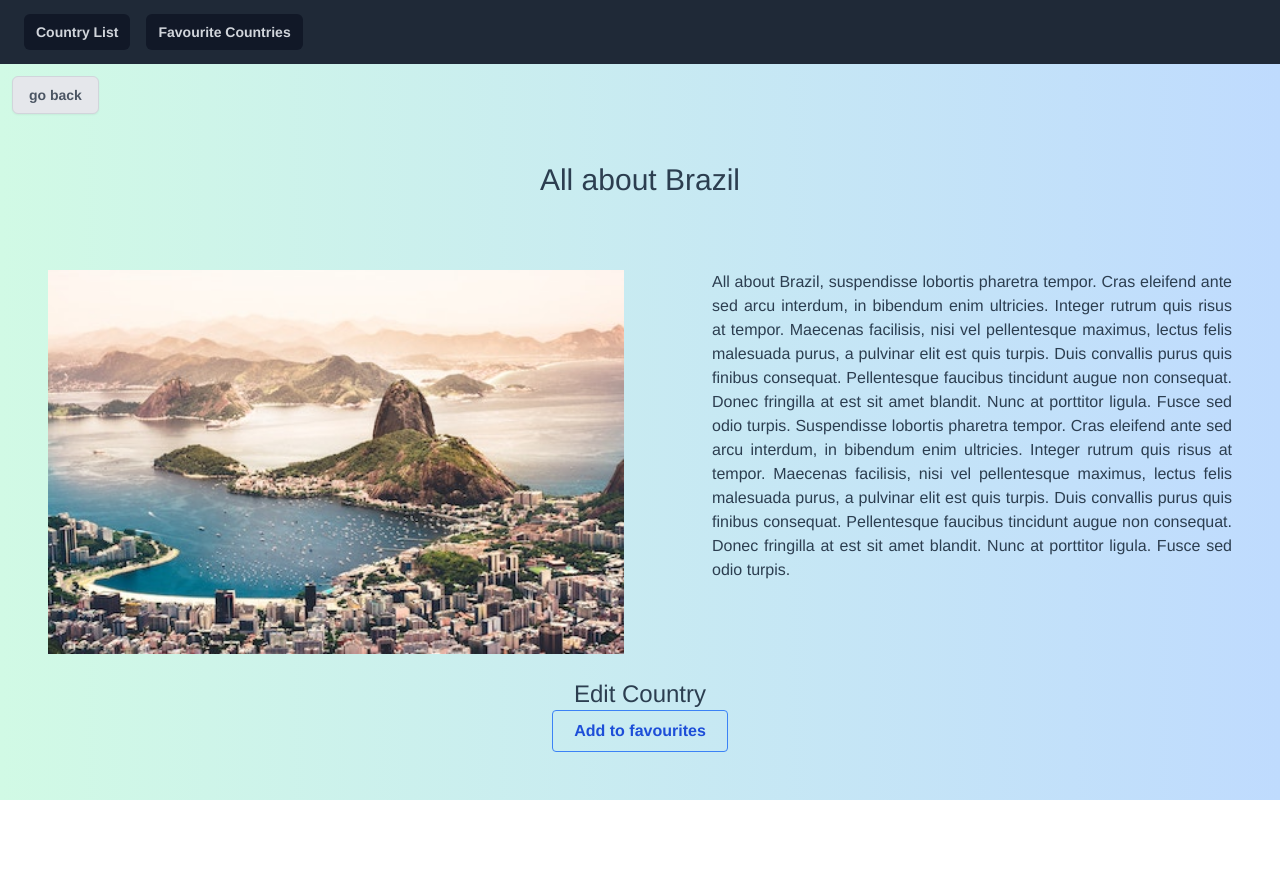
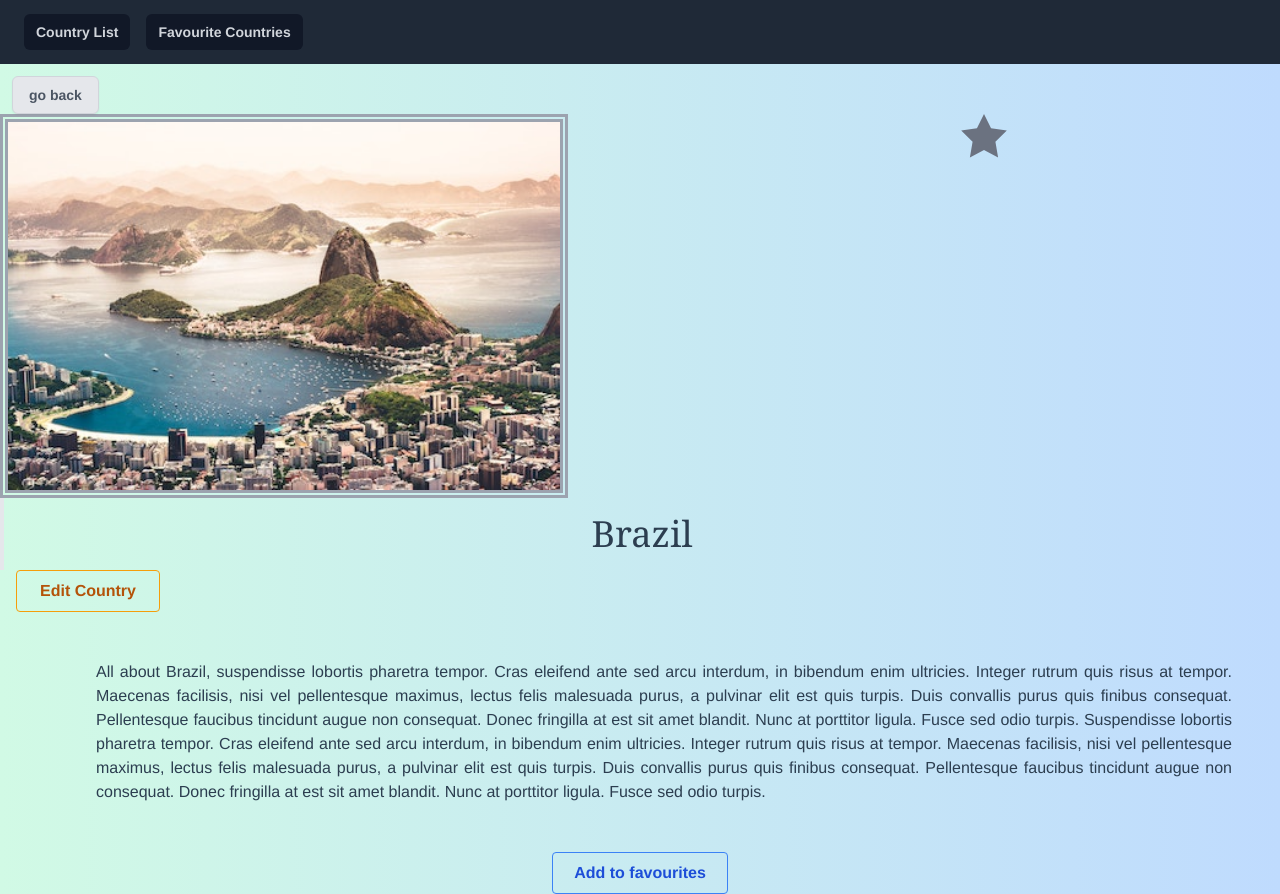
Before and after one commit to Kane13581/explore, a Vue app: page /#/country/1 in a window 1280 px wide. Before the commit the page ends 800 px from the top, so only its background shows below. Built offline with nearby package versions, Linux system fonts and the light colour scheme.

Commit message:
changed details page and added star

```diff
--- a/src/components/CountryDetails.vue
+++ b/src/components/CountryDetails.vue
@@ -1,17 +1,31 @@
 <template>
   <div>
     <GoBack />
-    <div v-if="!showEditInput" :class="{favoriteClass: country.isFavourite}">
-      <h1 class="text-3xl mt-12 ">All about {{ country.name }}</h1>
+    <div v-if="!showEditInput">
+      <div class="imageStyle grid justify-center xl:justify-self-start">
+       <div class="absolute flex left-3/4 md:left-3/4 lg:left-3/4 xl:left-3/4 2xl:left-3/4">
+         <svg class="w-12 h-12 fill-current" :class="country.isFavourite ? 'text-yellow-500' : 'text-gray-500'" xmlns="http://www.w3.org/2000/svg" viewBox="0 0 20 20"><path d="M10 15l-5.878 3.09 1.123-6.545L.489 6.91l6.572-.955L10 0l2.939 5.955 6.572.955-4.756 4.635 1.123 6.545z"/></svg>
+       </div>
+         <img class="xl:h-96 border-double border-8 border-gray-400" :src="require(`../assets/${country.image}`)" :alt="country.name">
+      </div>
+      <div class="flex justify-center border-l-4 p-4">
+      <h1 class="text-3xl rounded-xl w-1/4 text-4xl font-serif">{{ country.name }}</h1>
+      </div>
     </div>
     <div v-else>
       <h1 class="text-2xl">Insert your Country name below:</h1>
       <input v-model="newTitle" class="w-64 bg-gray-300 rounded" type="text" placeholder="New Country Name">
     </div>
-    <div class="grid md:p-6 md:grid-cols-2 mt-12 ">
-      <div class="imageStyle xl:ml-6 grid justify-center xl:justify-self-start ">
-        <img class="xl:h-96" :src="require(`../assets/${country.image}`)" :alt="country.name">
+    <div class="flex">
+      <div v-if="!showEditInput" class="flex md:w-1/4">
+      <button class="font-bold w-36 ml-4 focus:outline-none bg-transparent hover:bg-yellow-500 text-yellow-700 font-semibold hover:text-white py-2 px-4 border border-yellow-500 hover:border-transparent rounded" @click="toggleInput">Edit Country</button>
       </div>
+      <div v-else class="absolute w-full bottom-40 flex justify-around">
+        <button @click="saveEditedCountry()" class="w-24 focus:outline-none bg-transparent hover:bg-blue-500 text-blue-700 font-semibold hover:text-white py-2 px-4 border border-blue-500 hover:border-transparent rounded">Save</button>
+        <button @click="cancelEditing" class="w-24 focus:outline-none bg-transparent hover:bg-red-500 text-red-500 font-semibold hover:text-white py-2 px-4 border border-red-500 hover:border-transparent rounded">Cancel</button>
+      </div>
+    </div>
+    <div class="grid md:p-6 mt-6 ">
       <div v-if="!showEditInput" class="descriptionStyle md:ml-12 grid justify-center text-justify ">
         <p class="flex justify-center pt-0 p-6">{{ country.description }}</p>
       </div>
@@ -20,13 +34,13 @@
         <textarea class="w-96 bg-gray-300 rounded" v-model="newDescription" placeholder="New Country Description"></textarea>
       </div>
     </div>
-    <div class="">
-      <button v-if="!showEditInput" class="text-2xl" @click="toggleInput"  >Edit Country</button>
-      <div v-else class="flex justify-around">
-        <button @click="saveEditedCountry()" class="w-24 focus:outline-none bg-transparent hover:bg-blue-500 text-blue-700 font-semibold hover:text-white py-2 px-4 border border-blue-500 hover:border-transparent rounded">Save</button>
-        <button @click="cancelEditing" class="w-24 focus:outline-none bg-transparent hover:bg-red-500 text-red-500 font-semibold hover:text-white py-2 px-4 border border-red-500 hover:border-transparent rounded">Cancel</button>
-      </div>
-    </div>
+<!--    <div class="">-->
+<!--      <button v-if="!showEditInput" class="text-2xl" @click="toggleInput"  >Edit Country</button>-->
+<!--      <div v-else class="flex justify-around">-->
+<!--        <button @click="saveEditedCountry()" class="w-24 focus:outline-none bg-transparent hover:bg-blue-500 text-blue-700 font-semibold hover:text-white py-2 px-4 border border-blue-500 hover:border-transparent rounded">Save</button>-->
+<!--        <button @click="cancelEditing" class="w-24 focus:outline-none bg-transparent hover:bg-red-500 text-red-500 font-semibold hover:text-white py-2 px-4 border border-red-500 hover:border-transparent rounded">Cancel</button>-->
+<!--      </div>-->
+<!--    </div>-->
     <div v-if="!country.isFavourite">
       <button class="w-44 focus:outline-none bg-transparent hover:bg-blue-500 text-blue-700 font-semibold hover:text-white py-2 px-4 border border-blue-500 hover:border-transparent rounded" @click="addToFavourites">
       Add to favourites
--- a/src/store/index.js
+++ b/src/store/index.js
@@ -16,7 +16,7 @@ export default createStore({
       },
     destinationIndexById: (state) => (id) => {
       return state.destinations.findIndex((destination) => destination.id.toString() === id.toString());
-    }
+    },
   },
   mutations: {
     add_NewEditedCountry: (state, newCountry) => {
```
